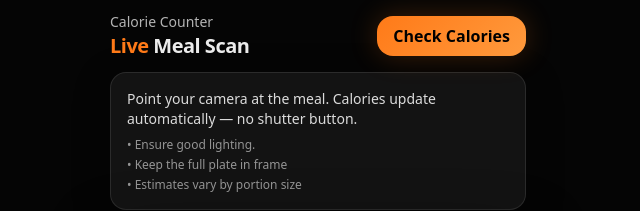
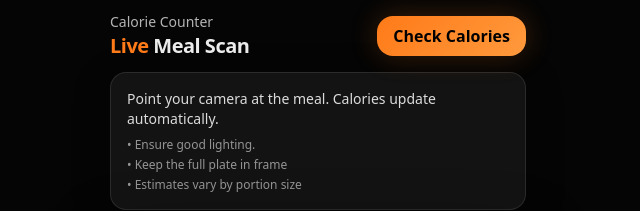
Before and after one commit to BaconKage/Calorie_Counter, a plain HTML site: page index.html in a window 1280 px wide. Shown: the top 211 px of the page, without its empty margins (322-962 px from the left). Drawn offline with nearby package versions, Linux system fonts and the light colour scheme.

Commit message:
Update index.html

```diff
--- a/index.html
+++ b/index.html
@@ -329,7 +329,7 @@
               style: { background: "var(--card)", border: "1px solid var(--border)", boxShadow: "0 10px 35px rgba(0,0,0,0.35)" }
             },
               React.createElement("div", { className: "text-sm text-white/85" },
-                "Point your camera at the meal. Calories update automatically — no shutter button."
+                "Point your camera at the meal. Calories update automatically."
               ),
               React.createElement("div", { className: "mt-2 text-xs text-white/55 space-y-1" },
                 React.createElement("div", null, "• Ensure good lighting."),
@@ -363,7 +363,7 @@
                   className: "px-3 py-1.5 rounded-2xl text-xs border",
                   style: { background: "rgba(0,0,0,0.35)", borderColor: "rgba(255,122,24,0.30)", color: "var(--orange2)" }
                 },
-                  status === "running" ? "No shutter" : "Tap Check Calories"
+                  status === "running" ? "Analyzing Food" : "Tap Check Calories"
                 )
               ),
 
```
